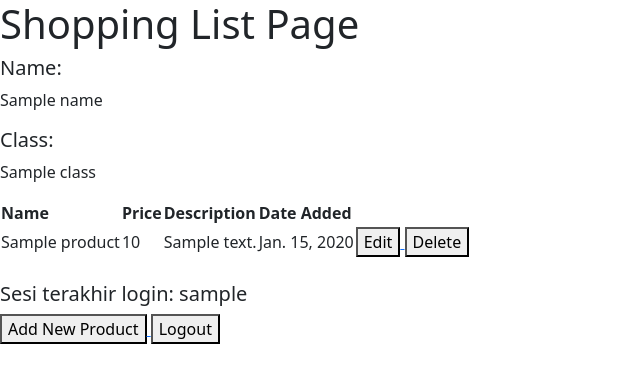
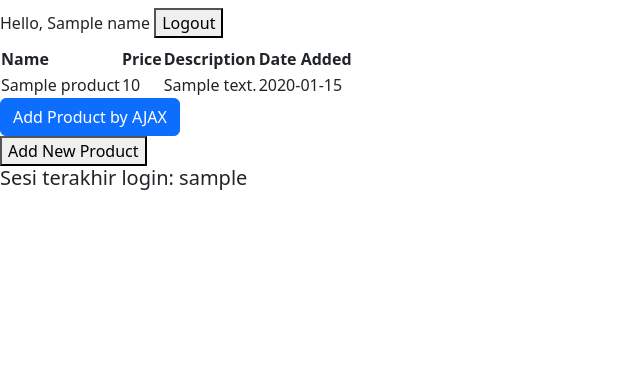
Before and after one commit to sakhuy/shopping-list, a Django app: template main/templates/main.html in a window 1280 px wide. Shown: the top 383 px of the page, without its empty margins (0-640 px from the left). Run offline with Django 4.2, Linux system fonts and the light colour scheme; tables that the repository leaves empty hold one stand-in row (values such as "Sample post"); the template is opened without the code that fills it: values that come from a table or form of the project are taken from there, most other values are stand-ins (such as "Sample title", 1, 10 or a date in 2020).

Commit message:
tutorial 5 selesai

```diff
--- a/main/templates/main.html
+++ b/main/templates/main.html
@@ -1,62 +1,102 @@
 {% extends 'base.html' %}
 
 {% block content %}
-    <h1>Shopping List Page</h1>
 
-    <h5>Name:</h5>
-    <p>{{name}}</p>
+<div class="navbar">
+    <div class="navbar-right">
+        <span>Hello, {{name}}</span>
+        <a href="{% url 'main:logout' %}">
+            <button>
+                Logout
+            </button>
+        </a>
+    </div>
+</div>
 
-    <h5>Class:</h5>
-    <p>{{class}}</p>
+<table id="product_table"></table>
 
-    <table>
-        <tr>
+<div class="modal fade" id="exampleModal" tabindex="-1" aria-labelledby="exampleModalLabel" aria-hidden="true">
+    <div class="modal-dialog">
+        <div class="modal-content">
+            <div class="modal-header">
+                <h1 class="modal-title fs-5" id="exampleModalLabel">Add New Product</h1>
+                <button type="button" class="btn-close" data-bs-dismiss="modal" aria-label="Close"></button>
+            </div>
+            <div class="modal-body">
+                <form id="form" onsubmit="return false;">
+                    {% csrf_token %}
+                    <div class="mb-3">
+                        <label for="name" class="col-form-label">Name:</label>
+                        <input type="text" class="form-control" id="name" name="name"></input>
+                    </div>
+                    <div class="mb-3">
+                        <label for="price" class="col-form-label">Price:</label>
+                        <input type="number" class="form-control" id="price" name="price"></input>
+                    </div>
+                    <div class="mb-3">
+                        <label for="description" class="col-form-label">Description:</label>
+                        <textarea class="form-control" id="description" name="description"></textarea>
+                    </div>
+                </form>
+            </div>
+            <div class="modal-footer">
+                <button type="button" class="btn btn-secondary" data-bs-dismiss="modal">Close</button>
+                <button type="button" class="btn btn-primary" id="button_add" data-bs-dismiss="modal">Add Product</button>
+            </div>
+        </div>
+    </div>
+</div>
+
+<button type="button" class="btn btn-primary" data-bs-toggle="modal" data-bs-target="#exampleModal">Add Product by AJAX</button>
+
+<br />
+
+<a href="{% url 'main:create_product' %}">
+    <button>
+        Add New Product
+    </button>
+</a>
+
+<h5>Sesi terakhir login: {{ last_login }}</h5>
+
+<script>
+    async function getProducts() {
+        return fetch("{% url 'main:get_product_json' %}").then((res) => res.json())
+    }
+
+    async function refreshProducts() {
+        document.getElementById("product_table").innerHTML = ""
+        const products = await getProducts()
+        let htmlString = `<tr>
             <th>Name</th>
             <th>Price</th>
             <th>Description</th>
             <th>Date Added</th>
-        </tr>
+        </tr>`
+        products.forEach((item) => {
+            htmlString += `\n<tr>
+            <td>${item.fields.name}</td>
+            <td>${item.fields.price}</td>
+            <td>${item.fields.description}</td>
+            <td>${item.fields.date_added}</td>
+        </tr>`
+        })
 
-        {% comment %} Berikut cara memperlihatkan data produk di bawah baris ini {% endcomment %}
+        document.getElementById("product_table").innerHTML = htmlString
+    }
 
-        {% for product in products %}
-            <tr>
-                <td>{{product.name}}</td>
-                <td>{{product.price}}</td>
-                <td>{{product.description}}</td>
-                <td>{{product.date_added}}</td>
-                <td>
-                    <a href="{% url 'main:edit_product' product.pk %}">
-                        <button>
-                            Edit
-                        </button>
-                    </a>
-                    <a href="{% url 'main:delete_product' product.pk %}">
-                          <button>
-                              Delete
-                          </button>
-                      </a>
-                </td>
-            </tr>
-        {% endfor %}
-    </table>
+    refreshProducts()
 
-    <br />
+    function addProduct() {
+        fetch("{% url 'main:add_product_ajax' %}", {
+            method: "POST",
+            body: new FormData(document.querySelector('#form'))
+        }).then(refreshProducts)
 
-    <h5>Sesi terakhir login: {{ last_login }}</h5>
-
-    <a href="{% url 'main:create_product' %}">
-        <button>
-            Add New Product
-        </button>
-    </a>
-
-
-
-    <a href="{% url 'main:logout' %}">
-        <button>
-            Logout
-        </button>
-    </a>
+        document.getElementById("form").reset()
+        return false
+    }
+    document.getElementById("button_add").onclick = addProduct
+</script>
 
 {% endblock content %}
--- a/main/urls.py
+++ b/main/urls.py
@@ -1,5 +1,5 @@
 from django.urls import path
-from main.views import show_main, create_product, edit_product, delete_product, show_xml, show_json, show_xml_by_id, show_json_by_id, register, login_user, logout_user
+from main.views import show_main, create_product, edit_product, delete_product, show_xml, show_json, show_xml_by_id, show_json_by_id, register, login_user, logout_user, get_product_json, add_product_ajax
 
 app_name = 'main'
 
@@ -15,4 +15,6 @@ urlpatterns = [
     path('logout/', logout_user, name='logout'),
     path('edit-product/<int:id>', edit_product, name='edit_product'),
     path('delete/<int:id>', delete_product, name='delete_product'),
+    path('get-product/', get_product_json, name='get_product_json'),
+path('create-product-ajax/', add_product_ajax, name='add_product_ajax')
 ]
--- a/main/views.py
+++ b/main/views.py
@@ -11,6 +11,7 @@ from django.contrib.auth.forms import UserCreationForm
 from django.contrib import messages
 from django.contrib.auth import authenticate, login, logout
 from django.contrib.auth.decorators import login_required
+from django.views.decorators.csrf import csrf_exempt
 
 
 # Create your views here.
@@ -66,6 +67,10 @@ def show_xml(request):
     data = Product.objects.all()
     return HttpResponse(serializers.serialize("xml", data), content_type="application/xml")
 
+def get_product_json(request):
+    product_item = Product.objects.all()
+    return HttpResponse(serializers.serialize('json', product_item))
+
 def show_json(request):
     data = Product.objects.all()
     return HttpResponse(serializers.serialize("json", data), content_type="application/json")
@@ -110,3 +115,19 @@ def logout_user(request):
     response = HttpResponseRedirect(reverse('main:login'))
     response.delete_cookie('last_login')
     return response
+
+
+@csrf_exempt
+def add_product_ajax(request):
+    if request.method == 'POST':
+        name = request.POST.get("name")
+        price = request.POST.get("price")
+        description = request.POST.get("description")
+        user = request.user
+
+        new_product = Product(name=name, price=price, description=description, user=user)
+        new_product.save()
+
+        return HttpResponse(b"CREATED", status=201)
+
+    return HttpResponseNotFound()
```
